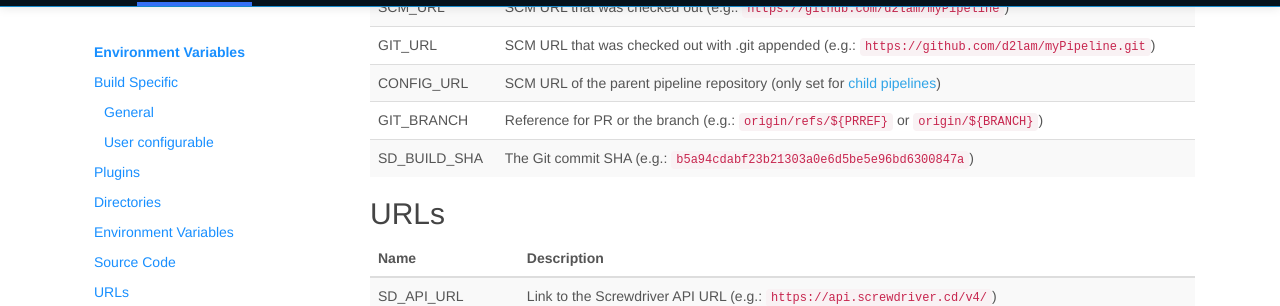
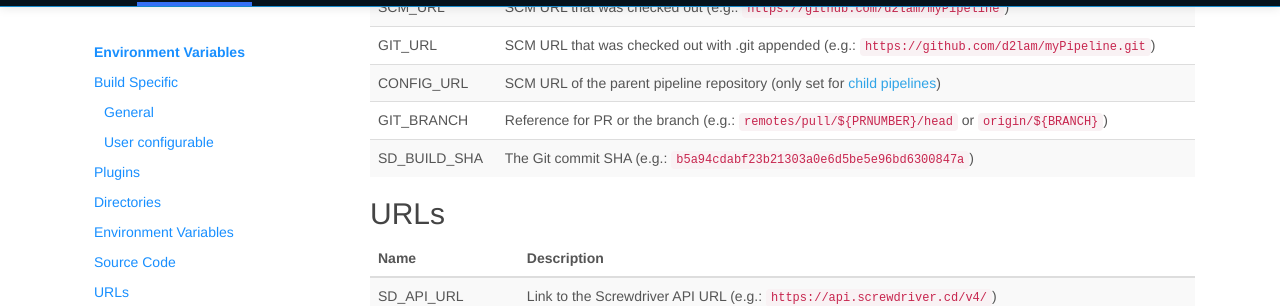
Before and after one commit to screwdriver-cd/guide, a Jekyll site: the page built from docs/user-guide/environment-variables.md, in a window 1280 px wide and 900 px high, scrolled down 2618 px. Shown: the part 145-451 px from the top of the window. Built offline with Jekyll 4.4.1, drawn with Linux system fonts in a browser that asks for light colours.

Commit message:
fix guide

```diff
--- a/docs/user-guide/environment-variables.md
+++ b/docs/user-guide/environment-variables.md
@@ -100,7 +100,7 @@ These environment variables may or may not be available depending on what plugin
 | SCM_URL | SCM URL that was checked out (e.g.: `https://github.com/d2lam/myPipeline`) |
 | GIT_URL | SCM URL that was checked out with .git appended (e.g.: `https://github.com/d2lam/myPipeline.git`) |
 | CONFIG_URL | SCM URL of the parent pipeline repository (only set for [child pipelines](./configuration/externalConfig)) |
-| GIT_BRANCH | Reference for PR or the branch (e.g.: `origin/refs/${PRREF}` or `origin/${BRANCH}`) |
+| GIT_BRANCH | Reference for PR or the branch (e.g.: `remotes/pull/${PRNUMBER}/head` or `origin/${BRANCH}`) |
 | SD_BUILD_SHA | The Git commit SHA (e.g.: `b5a94cdabf23b21303a0e6d5be5e96bd6300847a`) |
 
 ## URLs
```
